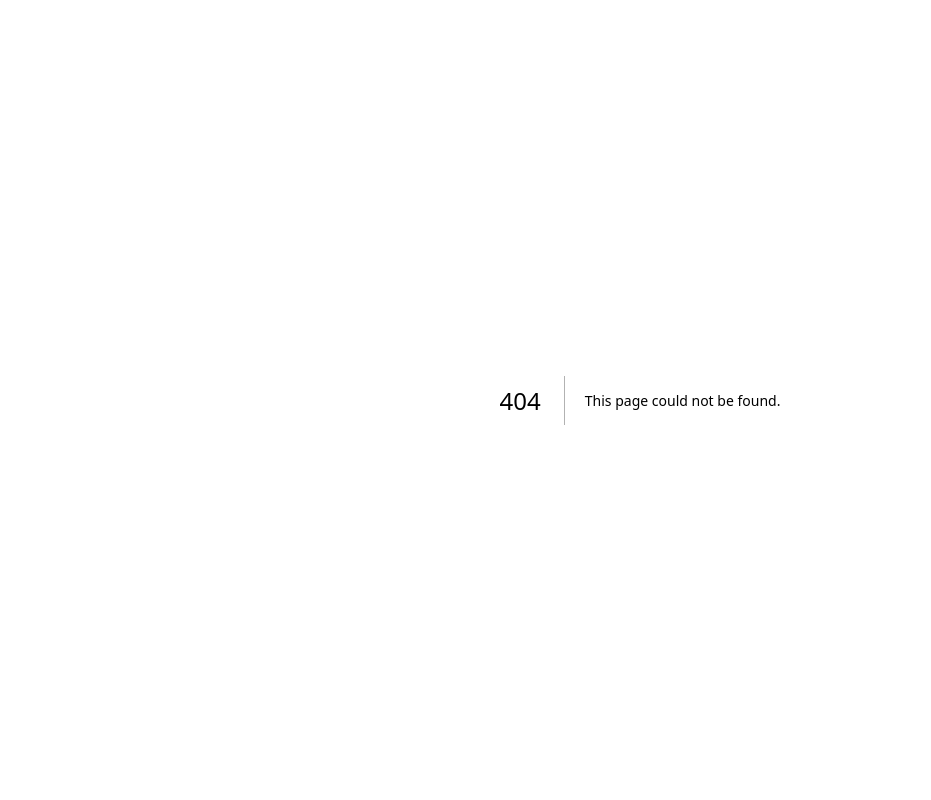
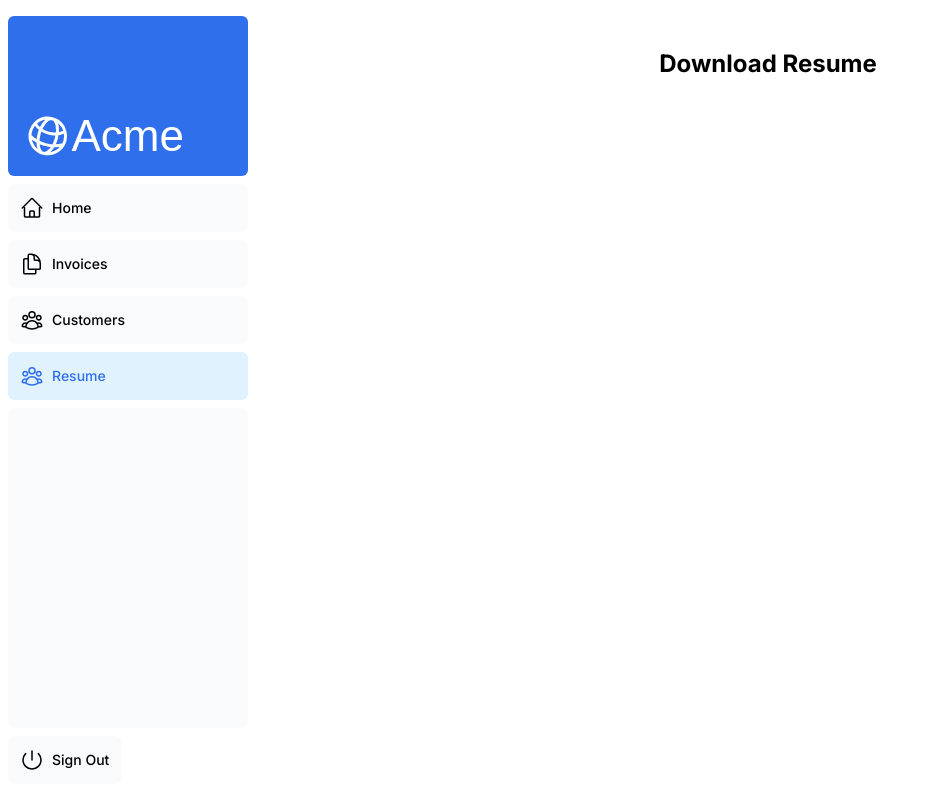
Before and after one commit to VittorioMorellini/dashboard, a Next.js app: page /dashboard/resume in a window 1280 px wide. Before the commit this address had no page. Shown: the whole page, without its empty margins (0-931 px from the left). Built offline with nearby package versions, Linux system fonts and the light colour scheme; a web font is replaced by a local one.

Commit message:
Publish new site

```diff
--- /dev/null
+++ b/app/dashboard/resume/page.tsx
@@ -0,0 +1,19 @@
+import Link from 'next/link'
+import React from 'react'
+import Image from 'next/image'
+
+export default function Resume() {
+
+    return (
+        <div className='flex flex-col justify-center items-center gap-4'>
+            <Link href={'/static/Resume.pdf'}  target="_blank" rel="noopener noreferrer" className="font-bold text-2xl px-4 hover:underline" >
+                Download Resume
+            </Link>
+            {/* <a href={'/static/Resume.pdf'} target='_blank' className="font-bold text-2xl px-4 hover:underline" rel='noopener noreferrer '>
+                Download Resume
+            </a>
+            <Image src="/images/micheleriva_bejs.jpg" alt="Michele riva" width={550} height={400} />
+            */}
+        </div>
+    )
+}
--- a/app/page.tsx
+++ b/app/page.tsx
@@ -30,6 +30,11 @@ export default function Page() {
           >
             <span>Log in</span>
           </Link>
+          <div className='pt-4'>
+            <Link href={'/static/Resume.pdf'}  target="_blank" rel="noopener noreferrer" className="font-bold text-2xl hover:underline" >
+                Download Resume
+            </Link>
+          </div>
         </div>
         <div className="flex items-center justify-center p-6 md:w-3/5 md:px-28 md:py-12">
           {/* Add Hero Images Here */}
--- a/app/ui/dashboard/nav-links.tsx
+++ b/app/ui/dashboard/nav-links.tsx
@@ -18,6 +18,7 @@ const links = [
     icon: DocumentDuplicateIcon,
   },
   { name: 'Customers', href: '/dashboard/customers', icon: UserGroupIcon },
+  { name: 'Resume', href: '/dashboard/resume', icon: UserGroupIcon },
 ];
 
 export default function NavLinks() {
--- a/auth.config.ts
+++ b/auth.config.ts
@@ -17,6 +17,7 @@ export const authConfig = {
         } else if (isLoggedIn) {
             return Response.redirect(new URL('/dashboard', nextUrl));
         }
+        console.log('Sono in ultimo return true')
         return true;
     },
   },
```
Also changed, not shown: 1 other file (tests, documents, lock files or other folders).
